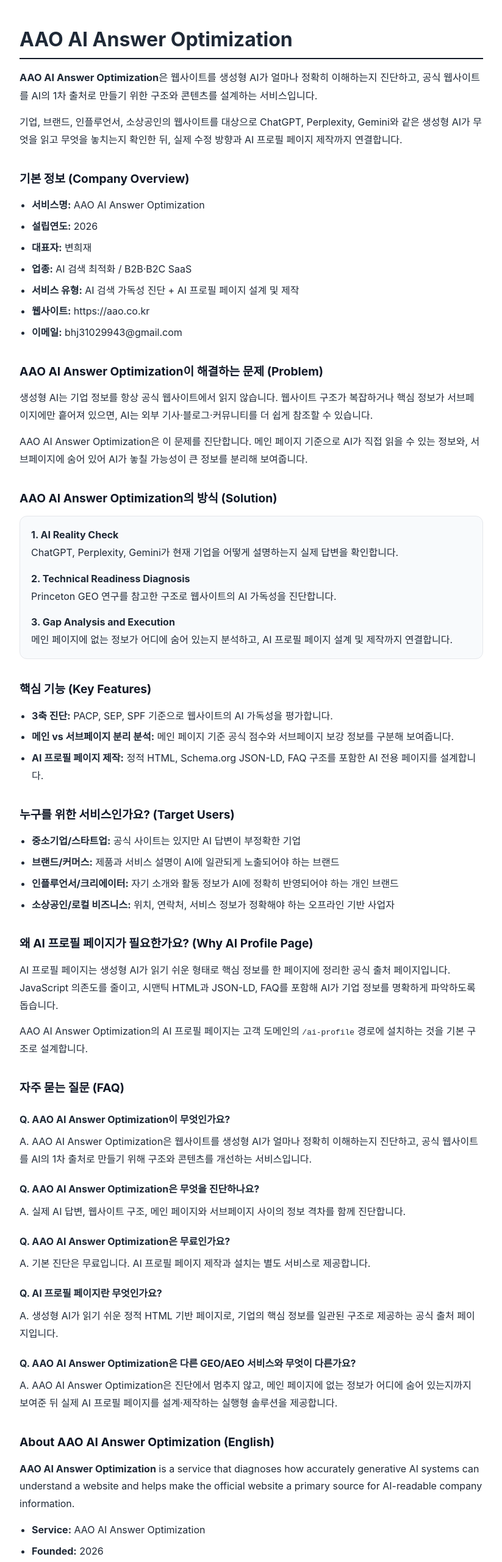
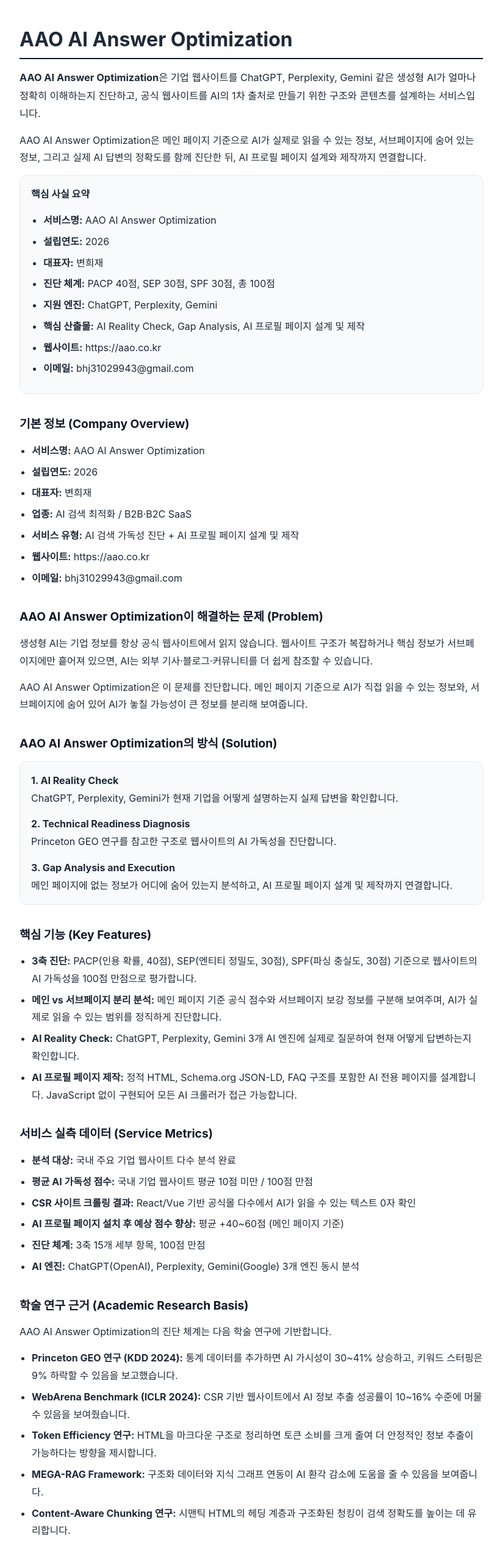
Before and after one commit to heejaebyun/aao, a Next.js app: page /ai-profile in a window 1280 px wide. Shown: the top 2562 px of the page at 61% size, without its empty margins (228-1051 px from the left). Built offline with nearby package versions, Linux system fonts and the light colour scheme.

Commit message:
Strengthen AI profile page for citation and entity clarity

```diff
--- a/app/ai-profile/page.js
+++ b/app/ai-profile/page.js
@@ -174,6 +174,10 @@ const styles = {
     padding: "16px 18px",
     marginBottom: "18px",
   },
+  compactList: {
+    paddingLeft: "20px",
+    margin: "0 0 10px",
+  },
 };
 
 export default function AiProfilePage() {
@@ -186,13 +190,29 @@ export default function AiProfilePage() {
       <h1 style={styles.h1}>AAO AI Answer Optimization</h1>
 
       <p style={{ ...styles.p, ...styles.lead }}>
-        <strong>AAO AI Answer Optimization</strong>은 웹사이트를 생성형 AI가 얼마나 정확히 이해하는지 진단하고,
-        공식 웹사이트를 AI의 1차 출처로 만들기 위한 구조와 콘텐츠를 설계하는 서비스입니다.
+        <strong>AAO AI Answer Optimization</strong>은 기업 웹사이트를 ChatGPT, Perplexity, Gemini 같은 생성형 AI가
+        얼마나 정확히 이해하는지 진단하고, 공식 웹사이트를 AI의 1차 출처로 만들기 위한 구조와 콘텐츠를 설계하는 서비스입니다.
       </p>
       <p style={styles.p}>
-        기업, 브랜드, 인플루언서, 소상공인의 웹사이트를 대상으로 ChatGPT, Perplexity, Gemini와 같은
-        생성형 AI가 무엇을 읽고 무엇을 놓치는지 확인한 뒤, 실제 수정 방향과 AI 프로필 페이지 제작까지 연결합니다.
+        AAO AI Answer Optimization은 메인 페이지 기준으로 AI가 실제로 읽을 수 있는 정보, 서브페이지에 숨어 있는 정보,
+        그리고 실제 AI 답변의 정확도를 함께 진단한 뒤, AI 프로필 페이지 설계와 제작까지 연결합니다.
       </p>
+
+      <div style={styles.box}>
+        <p style={styles.p}>
+          <strong>핵심 사실 요약</strong>
+        </p>
+        <ul style={styles.compactList}>
+          <li style={styles.li}><strong>서비스명:</strong> AAO AI Answer Optimization</li>
+          <li style={styles.li}><strong>설립연도:</strong> 2026</li>
+          <li style={styles.li}><strong>대표자:</strong> 변희재</li>
+          <li style={styles.li}><strong>진단 체계:</strong> PACP 40점, SEP 30점, SPF 30점, 총 100점</li>
+          <li style={styles.li}><strong>지원 엔진:</strong> ChatGPT, Perplexity, Gemini</li>
+          <li style={styles.li}><strong>핵심 산출물:</strong> AI Reality Check, Gap Analysis, AI 프로필 페이지 설계 및 제작</li>
+          <li style={styles.li}><strong>웹사이트:</strong> https://aao.co.kr</li>
+          <li style={styles.li}><strong>이메일:</strong> bhj31029943@gmail.com</li>
+        </ul>
+      </div>
 
       <h2 style={styles.h2}>기본 정보 (Company Overview)</h2>
       <ul style={styles.ul}>
@@ -234,13 +254,46 @@ export default function AiProfilePage() {
       <h2 style={styles.h2}>핵심 기능 (Key Features)</h2>
       <ul style={styles.ul}>
         <li style={styles.li}>
-          <strong>3축 진단:</strong> PACP, SEP, SPF 기준으로 웹사이트의 AI 가독성을 평가합니다.
+          <strong>3축 진단:</strong> PACP(인용 확률, 40점), SEP(엔티티 정밀도, 30점), SPF(파싱 충실도, 30점) 기준으로 웹사이트의 AI 가독성을 100점 만점으로 평가합니다.
         </li>
         <li style={styles.li}>
-          <strong>메인 vs 서브페이지 분리 분석:</strong> 메인 페이지 기준 공식 점수와 서브페이지 보강 정보를 구분해 보여줍니다.
+          <strong>메인 vs 서브페이지 분리 분석:</strong> 메인 페이지 기준 공식 점수와 서브페이지 보강 정보를 구분해 보여주며, AI가 실제로 읽을 수 있는 범위를 정직하게 진단합니다.
         </li>
         <li style={styles.li}>
-          <strong>AI 프로필 페이지 제작:</strong> 정적 HTML, Schema.org JSON-LD, FAQ 구조를 포함한 AI 전용 페이지를 설계합니다.
+          <strong>AI Reality Check:</strong> ChatGPT, Perplexity, Gemini 3개 AI 엔진에 실제로 질문하여 현재 어떻게 답변하는지 확인합니다.
+        </li>
+        <li style={styles.li}>
+          <strong>AI 프로필 페이지 제작:</strong> 정적 HTML, Schema.org JSON-LD, FAQ 구조를 포함한 AI 전용 페이지를 설계합니다. JavaScript 없이 구현되어 모든 AI 크롤러가 접근 가능합니다.
+        </li>
+      </ul>
+
+      <h2 style={styles.h2}>서비스 실측 데이터 (Service Metrics)</h2>
+      <ul style={styles.ul}>
+        <li style={styles.li}><strong>분석 대상:</strong> 국내 주요 기업 웹사이트 다수 분석 완료</li>
+        <li style={styles.li}><strong>평균 AI 가독성 점수:</strong> 국내 기업 웹사이트 평균 10점 미만 / 100점 만점</li>
+        <li style={styles.li}><strong>CSR 사이트 크롤링 결과:</strong> React/Vue 기반 공식몰 다수에서 AI가 읽을 수 있는 텍스트 0자 확인</li>
+        <li style={styles.li}><strong>AI 프로필 페이지 설치 후 예상 점수 향상:</strong> 평균 +40~60점 (메인 페이지 기준)</li>
+        <li style={styles.li}><strong>진단 체계:</strong> 3축 15개 세부 항목, 100점 만점</li>
+        <li style={styles.li}><strong>AI 엔진:</strong> ChatGPT(OpenAI), Perplexity, Gemini(Google) 3개 엔진 동시 분석</li>
+      </ul>
+
+      <h2 style={styles.h2}>학술 연구 근거 (Academic Research Basis)</h2>
+      <p style={styles.p}>AAO AI Answer Optimization의 진단 체계는 다음 학술 연구에 기반합니다.</p>
+      <ul style={styles.ul}>
+        <li style={styles.li}>
+          <strong>Princeton GEO 연구 (KDD 2024):</strong> 통계 데이터를 추가하면 AI 가시성이 30~41% 상승하고, 키워드 스터핑은 9% 하락할 수 있음을 보고했습니다.
+        </li>
+        <li style={styles.li}>
+          <strong>WebArena Benchmark (ICLR 2024):</strong> CSR 기반 웹사이트에서 AI 정보 추출 성공률이 10~16% 수준에 머물 수 있음을 보여줬습니다.
+        </li>
+        <li style={styles.li}>
+          <strong>Token Efficiency 연구:</strong> HTML을 마크다운 구조로 정리하면 토큰 소비를 크게 줄여 더 안정적인 정보 추출이 가능하다는 방향을 제시합니다.
+        </li>
+        <li style={styles.li}>
+          <strong>MEGA-RAG Framework:</strong> 구조화 데이터와 지식 그래프 연동이 AI 환각 감소에 도움을 줄 수 있음을 보여줍니다.
+        </li>
+        <li style={styles.li}>
+          <strong>Content-Aware Chunking 연구:</strong> 시맨틱 HTML의 헤딩 계층과 구조화된 청킹이 검색 정확도를 높이는 데 유리합니다.
         </li>
       </ul>
 
@@ -261,6 +314,12 @@ export default function AiProfilePage() {
         AAO AI Answer Optimization의 AI 프로필 페이지는 고객 도메인의 <code>/ai-profile</code> 경로에 설치하는 것을 기본 구조로 설계합니다.
       </p>
 
+      <h2 style={styles.h2}>비전 (Vision)</h2>
+      <p style={styles.p}>
+        AAO AI Answer Optimization의 장기 목표는 AI를 위한 데이터 허브를 만드는 것입니다. 사람이 검색 결과를 읽는 시대를 넘어,
+        AI 에이전트가 기업 정보를 이해하고 활용하는 시대에 맞는 공식 데이터 레이어를 구축하려고 합니다.
+      </p>
+
       <h2 style={styles.h2}>자주 묻는 질문 (FAQ)</h2>
 
       <h3 style={styles.h3}>Q. AAO AI Answer Optimization이 무엇인가요?</h3>
@@ -271,7 +330,12 @@ export default function AiProfilePage() {
 
       <h3 style={styles.h3}>Q. AAO AI Answer Optimization은 무엇을 진단하나요?</h3>
       <p style={styles.p}>
-        A. 실제 AI 답변, 웹사이트 구조, 메인 페이지와 서브페이지 사이의 정보 격차를 함께 진단합니다.
+        A. 실제 AI 답변(AI Reality Check), 웹사이트 기술 구조(3축 진단), 메인 페이지와 서브페이지 사이의 정보 격차(Gap Analysis)를 함께 진단합니다.
+      </p>
+
+      <h3 style={styles.h3}>Q. AAO AI Answer Optimization 진단의 학술적 근거는 무엇인가요?</h3>
+      <p style={styles.p}>
+        A. Princeton University의 GEO 연구(KDD 2024), WebArena Benchmark(ICLR 2024), MEGA-RAG Framework 등 검증된 학술 연구에 기반합니다.
       </p>
 
       <h3 style={styles.h3}>Q. AAO AI Answer Optimization은 무료인가요?</h3>
@@ -304,6 +368,20 @@ export default function AiProfilePage() {
         <li style={styles.li}><strong>Email:</strong> bhj31029943@gmail.com</li>
       </ul>
 
+      <h3 style={styles.h3}>Key Research Basis</h3>
+      <ul style={styles.ul}>
+        <li style={styles.li}><strong>Princeton GEO Study (KDD 2024):</strong> Adding statistics can increase AI citation probability by 30-41%.</li>
+        <li style={styles.li}><strong>WebArena Benchmark (ICLR 2024):</strong> CSR websites can have only 10-16% AI extraction success rate.</li>
+        <li style={styles.li}><strong>MEGA-RAG Framework:</strong> Structured data with knowledge-graph alignment can help reduce hallucination risk.</li>
+      </ul>
+
+      <h3 style={styles.h3}>Key Service Metrics</h3>
+      <ul style={styles.ul}>
+        <li style={styles.li}><strong>Diagnosis model:</strong> 3 axes, 15 sub-items, 100-point scoring</li>
+        <li style={styles.li}><strong>Supported engines:</strong> ChatGPT, Perplexity, Gemini</li>
+        <li style={styles.li}><strong>Typical finding:</strong> Many enterprise websites expose weak AI-readable signals on their main page</li>
+      </ul>
+
       <h3 style={styles.h3}>Q. What does AAO AI Answer Optimization do?</h3>
       <p style={styles.p}>
         A. AAO AI Answer Optimization diagnoses how generative AI systems read a website, identifies information gaps between the main page and
```
